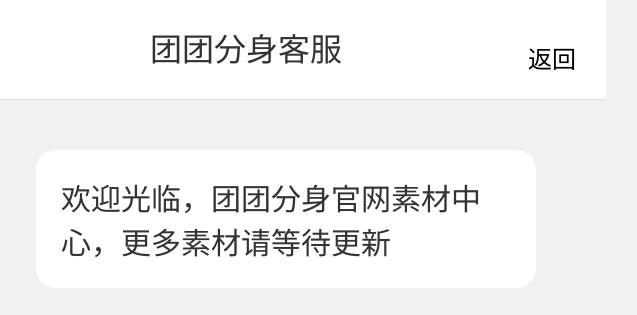
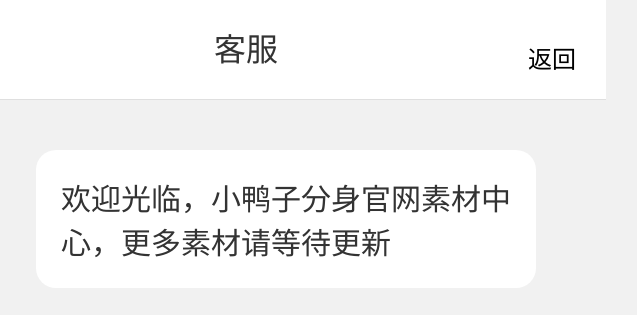
Before and after one commit to io31/tt, a plain HTML site: page sc.html in a window 1280 px wide. Shown: the top 315 px of the page, 394-1031 px from the left. Drawn offline with Linux system fonts and the light colour scheme.

Commit message:
Update sc.html
Signed-off-by: io31 <103398991+io31@users.noreply.github.com>

```diff
--- a/sc.html
+++ b/sc.html
@@ -23,7 +23,7 @@
 
 		<header class="header">
 			<a class="back" href="javascript:history.back()"></a>
-			<h5 class="tit">团团分身客服</h5>
+			<h5 class="tit">客服</h5>
 			<div class="right"><a href="index.html">
 					<font color="#000000">返回</font>
 				</a></div>
@@ -83,7 +83,7 @@
 			})
 
 			/*测试数据*/
-			var arr = ['欢迎光临，团团分身官网素材中心，更多素材请等待更新',
+			var arr = ['欢迎光临，小鸭子分身官网素材中心，更多素材请等待更新',
 				'<a href=http://dh.andapp.top/images/xc.jpg><img src="http://dh.andapp.top/images/xc.jpg">'
 			];
 			var imgarr = ['images/touxiangm.png', 'images/touxiangm.png']
```
